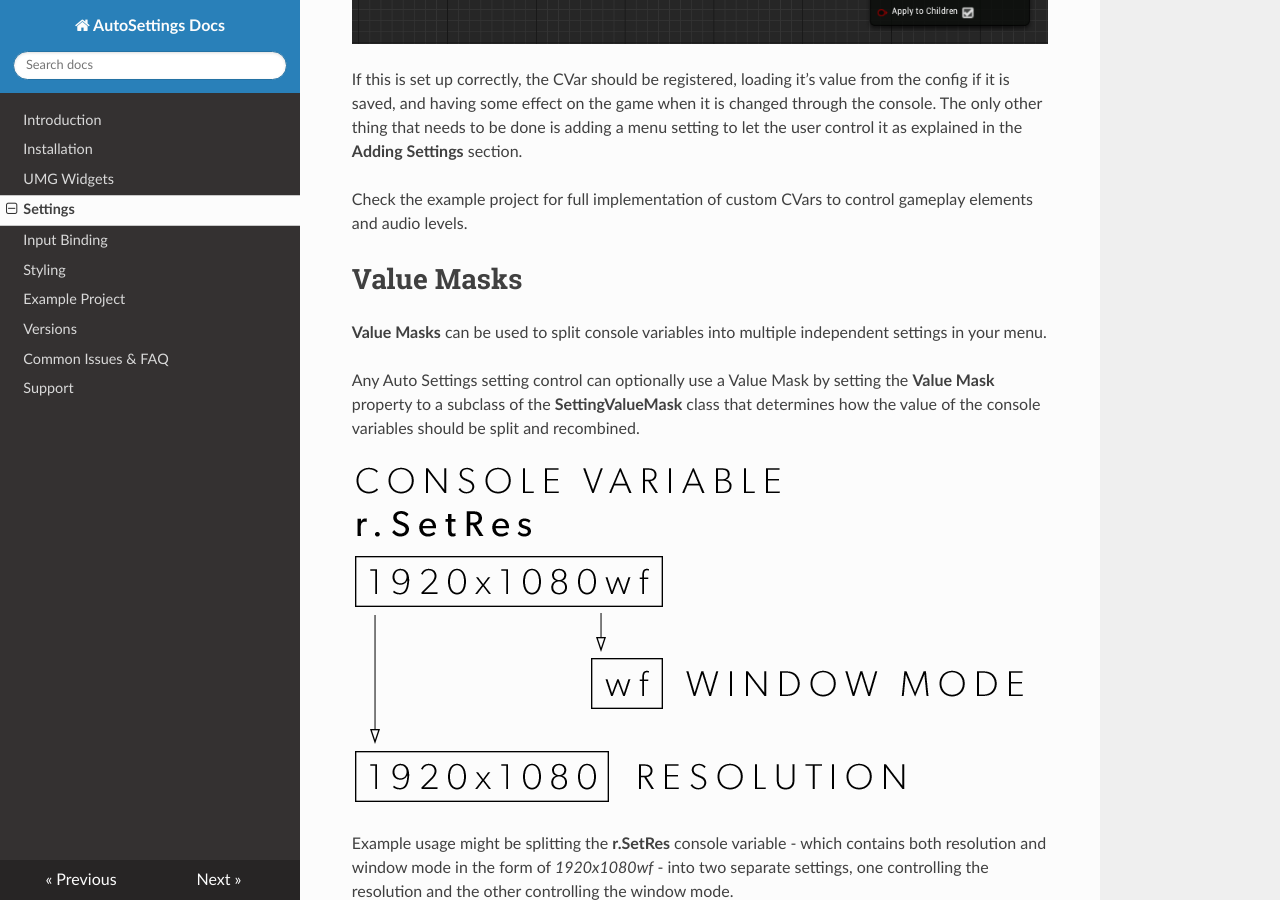
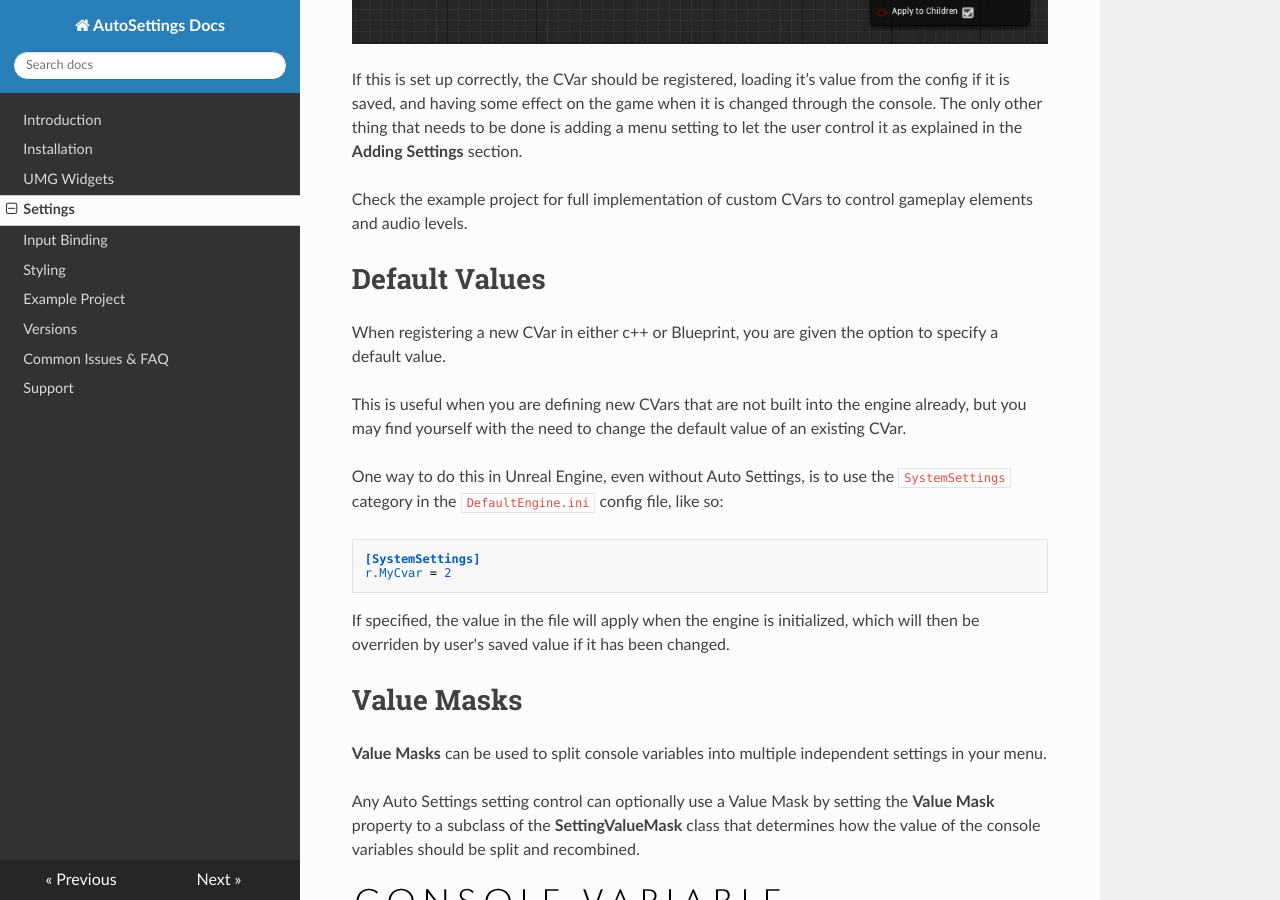
Before and after one commit to Acren/AutoSettings-Docs, an MkDocs documentation site: the page built from docs/settings.md, in a window 1280 px wide and 900 px high, scrolled down 4544 px. Built offline with MkDocs 1.6.1, drawn with Linux system fonts in a browser that asks for light colours; nearby versions of some CDN libraries; old or Windows-style settings are respelled for this version of MkDocs.

Commit message:
Add section about CVar default values

````diff
--- a/docs/settings.md
+++ b/docs/settings.md
@@ -94,6 +94,21 @@ If this is set up correctly, the CVar should be registered, loading it’s value
 
 Check the example project for full implementation of custom CVars to control gameplay elements and audio levels.
 
+# Default Values
+
+When registering a new CVar in either c++ or Blueprint, you are given the option to specify a default value.
+
+This is useful when you are defining new CVars that are not built into the engine already, but you may find yourself with the need to change the default value of an existing CVar.
+
+One way to do this in Unreal Engine, even without Auto Settings, is to use the `SystemSettings` category in the `DefaultEngine.ini` config file, like so:
+
+```
+[SystemSettings]
+r.MyCvar = 2
+```
+
+If specified, the value in the file will apply when the engine is initialized, which will then be overriden by user's saved value if it has been changed.
+
 # Value Masks
 
 **Value Masks** can be used to split console variables into multiple independent settings in your menu.
````
